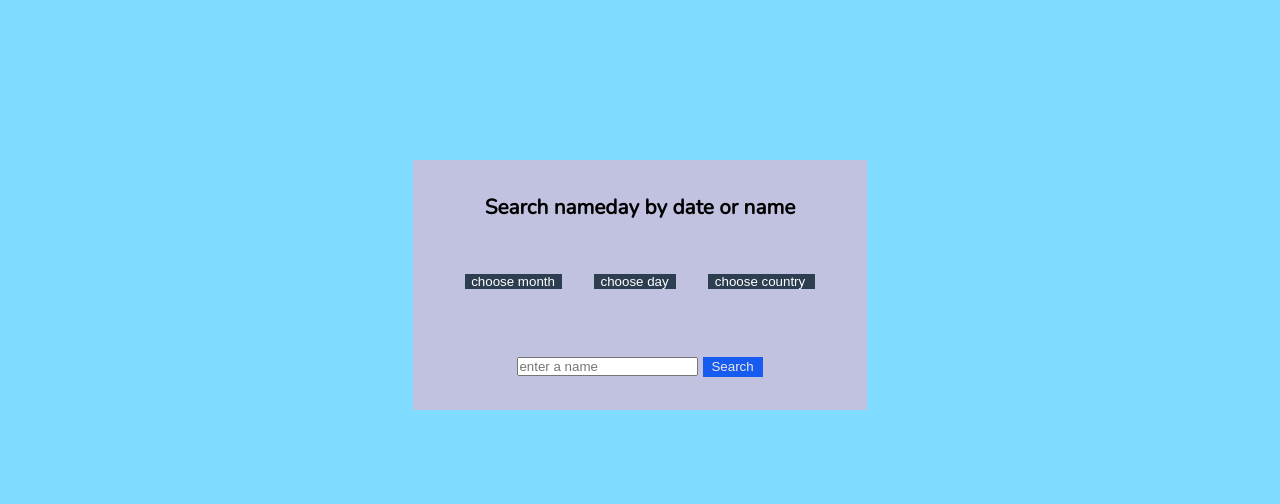
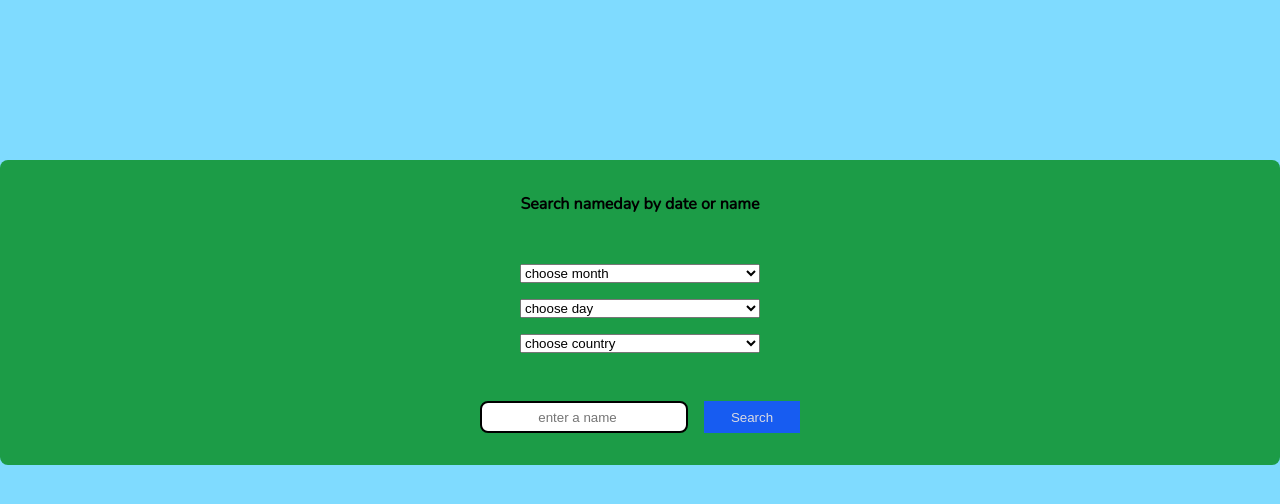
Before and after one commit to Fredrikwide/namnsdag, a plain HTML site: page index.html in a window 1280 px wide. Drawn offline with nearby package versions, Linux system fonts and the light colour scheme.

Commit message:
updated css and changed some issues with displaying result

```diff
--- a/app/dispDate.js
+++ b/app/dispDate.js
@@ -56,7 +56,7 @@ FORM.addEventListener('submit', function (e) {
 
     resultDiv.innerHTML = ""; //clearar div
 
-    const searchedNamed = searchBar.value[0].toUpperCase() + searchBar.value.slice(1); // ser till att första bokstavningen i sökningen alltid är uppercase
+
 
     // kör get metoden och skickar med den url som ska sökas på
 
@@ -69,6 +69,8 @@ FORM.addEventListener('submit', function (e) {
 
                 // ser till att det sökta namnet överänstämmer med något returnerat namn som har namnsdag genom att slice:a
 
+                const searchedNamed = searchBar.value[0].toUpperCase() + searchBar.value.slice(1); // ser till att första bokstavningen i sökningen alltid är uppercase
+
                 if (elem.name.includes(searchedNamed)) {
                     const newName = elem.name.indexOf(searchedNamed);
                     const sliceMe = newName + searchedNamed.length;
@@ -77,7 +79,7 @@ FORM.addEventListener('submit', function (e) {
                     resultDiv.innerHTML += renderHTML;
                 }
                 else {
-                    throw new Error(`this name: ${searchedNamed} has no nameday in this country: ${chosenCountry}`); //skickar felmeddeland eom namn ej kan matchas.
+                    alert(`this name: ${searchedNamed} has no nameday in this country: ${chosenCountry}`); //skickar felmeddeland eom namn ej kan matchas.
                 }
 
             });
@@ -89,7 +91,6 @@ FORM.addEventListener('submit', function (e) {
                 const createHTML = `<p> in ${CHOOSE_COUNTRY.options[CHOOSE_COUNTRY.selectedIndex].text} on
                 ${day.dates.day}&#47;${day.dates.month} the name ${day.namedays[CC]} has a nameday</p>`;
                 resultDiv.innerHTML += createHTML;
-                clg(`no nameday for ${searchBar.value} in this ${chosenCountry}`);
             });
         }
     }).catch(err => {
--- a/app/style.css
+++ b/app/style.css
@@ -23,8 +23,20 @@ body {
     display: flex;
     flex-direction: column;
     justify-content: center;
+    align-content: center;
+    max-width: 100%;
+}
+
+
+.form-sec {
+    display: flex;
+    justify-content: center;
     align-items: center;
-    max-width: 100%;
+    flex-basis: 0;
+}
+
+.form-sec .fields input {
+    width: 10rem
 }
 
 #searchForm {
@@ -32,28 +44,28 @@ body {
     flex-direction: column;
     justify-content: center;
     align-items: center;
-    background-color: rgb(193, 193, 224);
+    width: 100vw;
+    background-color: rgb(28, 156, 71);
+    border-radius: 0.5rem;
     padding: 2rem;
 }
 
-#MyDate {
-    margin-bottom: 2rem;
-}
-
-#label {
+label {
+    max-width: 100%;
     font-weight: bold;
-    font-size: 1.3rem;
+    font-size: 1rem;
     margin-bottom: 2rem;
 }
 
 #btnSubmit {
-    width: 60px;
-    height: 20px;
+    width: 6rem;
+    height: 2rem;
     background-color: rgb(23, 92, 241);
     outline: none;
     border: none;
     margin-top: 1rem;
-    color: rgb(238, 232, 224);
+    color: rgb(238, 232, 224, 0.9);
+
 }
 
 #btnSubmit:hover{
@@ -62,83 +74,63 @@ body {
 
 .chooseDate {
     display: flex;
-    justify-content: space-around;
-    padding: 0.2rem;
-    margin-bottom: 2rem;
+    flex-direction: column;
+    justify-content: center;
+    align-items: center;
+    flex: 0;
+    padding: 1rem;
+    margin-left: 2rem;
+    margin-right: 2rem;
+
+}
+.chooseDate select:nth-of-type(1) {
+
+    margin-bottom: 1rem;
 }
 
-#pickDate {
-    text-align: center;
+.chooseDate select:nth-of-type(2) {
+
+    margin-bottom: 1rem;
+}
+
+.chooseDate select:nth-of-type(3) {
+
+    margin-bottom: 1rem;
 }
 
 .chooseDate select {
-   margin: 1rem;
+    width: 15rem;
 }
 
-#displayResultHere {
-    max-width: 100%;
+.fields {
     display: flex;
     justify-content: center;
     align-items: center;
-    background-color: cornsilk;
+    flex: 0;
+}
+
+.fields #search {
+    margin-top: 1rem;
+    margin-right: 1rem;
+    height: 2rem;
+    width: 13rem;
     text-align: center;
+    border: 2px solid black;
+    border-radius: 0.5rem;
 }
 
 
-#displayResultHere p {
-    color: black;
+.displayResultHere {
+    display: flex;
+    justify-content: center;
+    align-items: center;
+    text-align: center;
+    padding: 4rem;
 }
 
-select {
-    -webkit-appearance: none;
-    -moz-appearance: none;
-    -ms-appearance: none;
-    appearance: none;
-    outline: 0;
-    box-shadow: none;
-    border: 0 !important;
-    background: #2c3e50;
-    background-image: none;
-  }
-  /* Remove IE arrow */
-  select::-ms-expand {
-    display: none;
-  }
-  /* Custom Select */
-  .select {
-    position: relative;
-    display: flex;
-    width: 20em;
-    height: 3em;
-    line-height: 3;
-    background: #2c3e50;
-    overflow: hidden;
-    border-radius: .25em;
-  }
-  select {
-    flex: 1;
-    padding: 0 .5em;
-    color: #fff;
-    cursor: pointer;
-  }
-  /* Arrow */
-  .select::after {
-    content: '\25BC';
-    position: absolute;
-    top: 0;
-    right: 0;
-    padding: 0 1em;
-    background: #34495e;
-    cursor: pointer;
-    pointer-events: none;
-    -webkit-transition: .25s all ease;
-    -o-transition: .25s all ease;
-    transition: .25s all ease;
-  }
-  /* Transition */
-  .select:hover::after {
-    color: #f39c12;
-  }
-@media only screen and (max-width: 900px){
 
+.displayResultHere p {
+    color: black;
+    font-size: 1rem;
+    padding-top: 3rem;
 }
--- a/index.html
+++ b/index.html
@@ -92,7 +92,7 @@
                         <option value="fi">Finland</option>
                     </select>
                 </div>
-                <div>
+                <div class="fields">
                     <input type="search" id="search" autocomplete="off" placeholder="enter a name">
                     <button type="submit" id="btnSubmit">Search</button>
                 </div>
```
